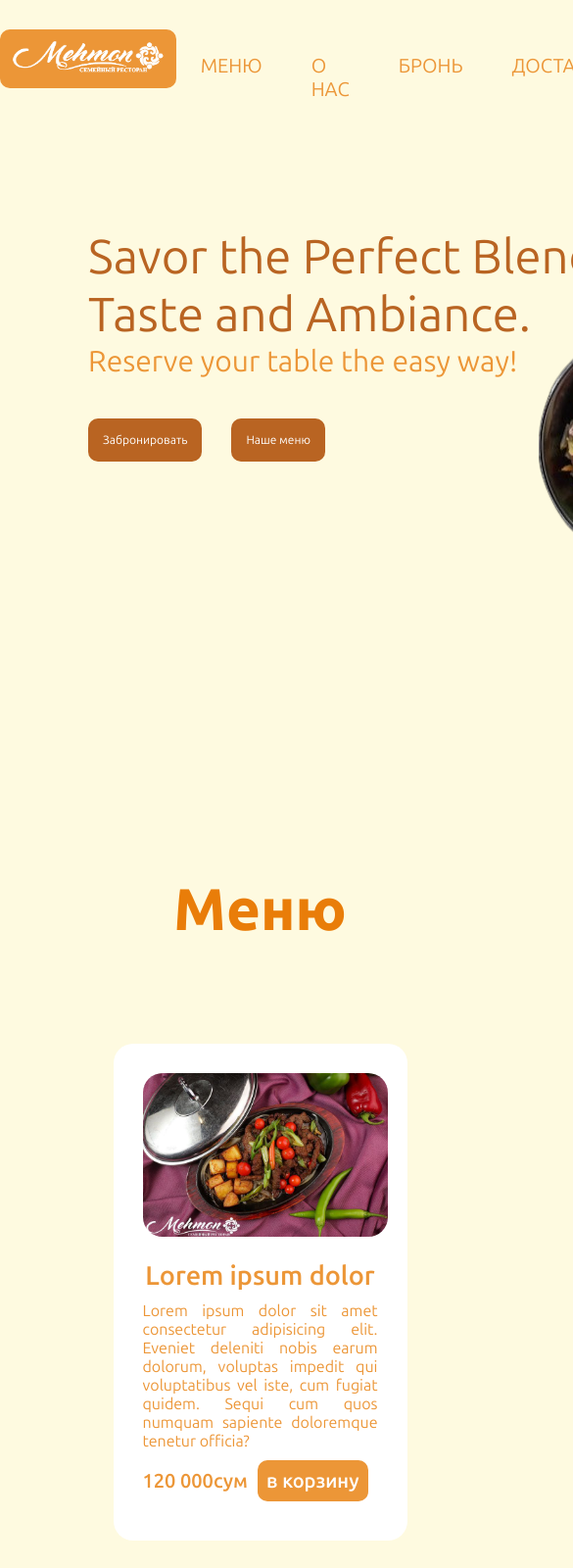
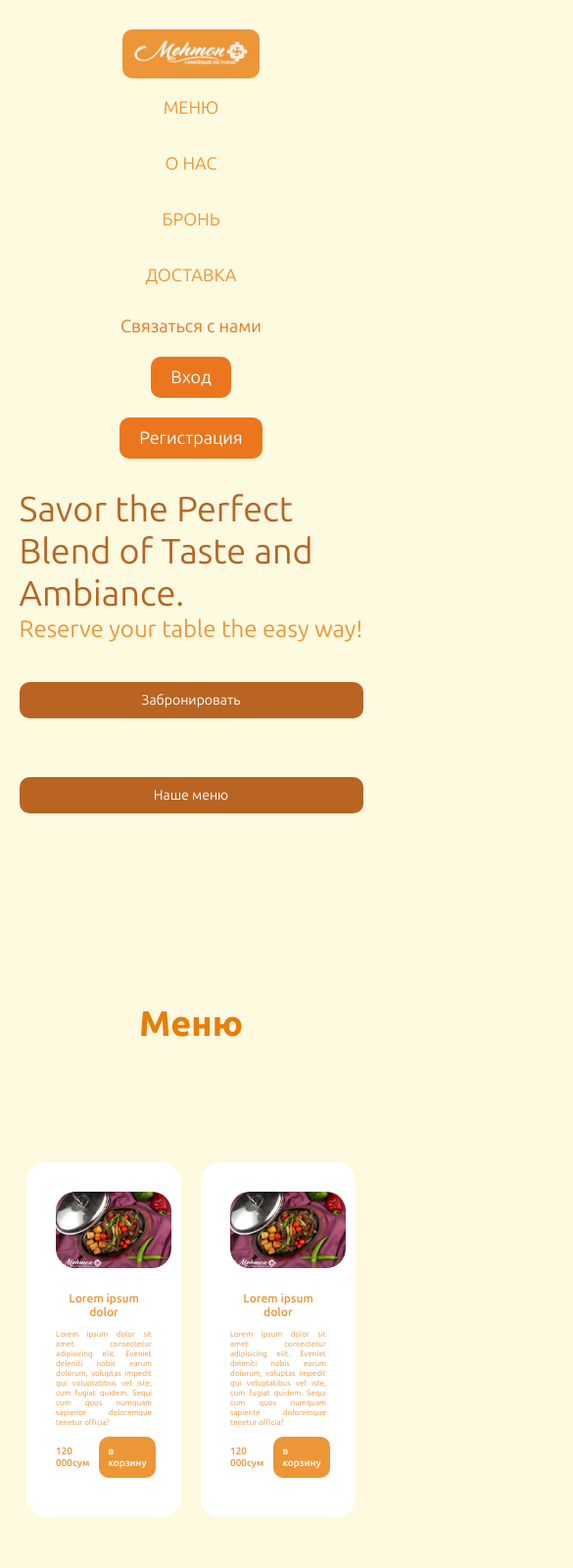
Before and after one commit to YaxshiCoder/Mehmon, a plain HTML site: page index.html in a window 390 px wide. Shown: the top 1600 px of the page at 98% size, 585 px wide, since content can reach past the window. Drawn offline with Linux system fonts and the light colour scheme.

Commit message:
Update style.css

```diff
--- a/style.css
+++ b/style.css
@@ -279,3 +279,136 @@ h2{
     max-width: 90vw;
     gap: 55px;
 }
+
+@media (max-width: 723px) {
+    header {
+        flex-direction: column;
+        align-items: center;
+    }
+
+    header .logo img {
+        height: 50px;
+    }
+
+    header .phone {
+        font-size: 18px;
+        height: auto;
+        padding: 10px 20px;
+    }
+
+    header ul {
+        flex-direction: column;
+        align-items: center;
+    }
+
+    header ul li {
+        padding: 15px;
+        font-size: 18px;
+    }
+
+    .login {
+        font-size: 18px;
+        padding: 10px 20px;
+        height: auto;
+        margin: 10px;
+    }
+
+    .elem {
+        margin: 20px auto;
+        width: 90%;
+    }
+
+    a.text1 {
+        font-size: 36px;
+    }
+
+    a.text2 {
+        font-size: 24px;
+    }
+
+    img.photo1 {
+        position: static;
+        height: 0px;
+        width: 0%;
+        margin-top: 20px;
+    }
+
+    img.photo2 {
+        position: static;
+        height:0px;
+        width:0%;
+        margin-top: 20px;
+    }
+
+    .button-container {
+        flex-direction: column;
+        gap: 20px;
+    }
+
+    .btn {
+        font-size: 14px;
+        padding: 10px;
+    }
+
+    .about {
+        margin-top: 10vh;
+    }
+
+    h1 {
+        font-size: 36px;
+    }
+
+    .cont {
+        flex-direction: column;
+        align-items: center;
+    }
+
+    .abt_img {
+        height: 200px;
+        width: 80%;
+        margin: 20px 0;
+    }
+
+    h2 {
+        font-size: 18px;
+        width: 90%;
+        padding: 0;
+    }
+
+    .card {
+        width: 45%;
+        margin: 20px 0;
+    }
+
+    .card_img {
+        width: 120%;
+    }
+
+    .card_title {
+        font-size: 12px;
+    }
+
+    .card_text {
+        font-size: 8px;
+    }
+
+    .card_price {
+        font-size: 10px;
+    }
+
+    .button {
+        width: 70%;
+    }
+
+    .container {
+        margin-top: 20vh;
+    }
+
+    .menu_title {
+        font-size: 36px;
+    }
+
+    .menu_container {
+        gap: 20px;
+    }
+}
```
